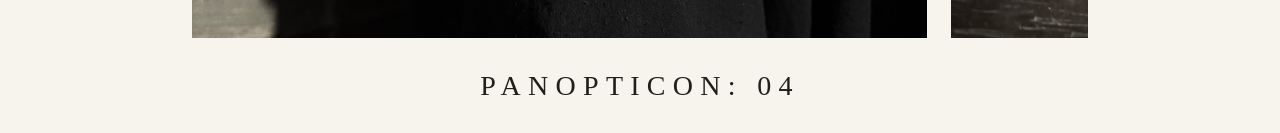
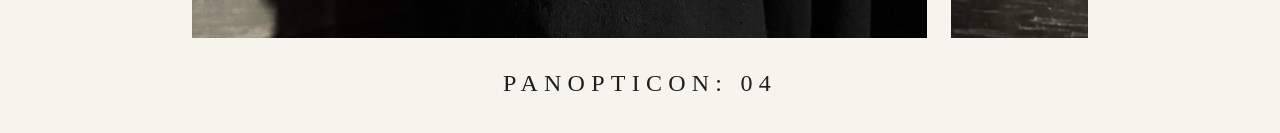
Before and after one commit to jordy9090/ukha-showroom, a Next.js app: page /piece/collection-02-piece-01 in a window 1280 px wide. Shown: the part 625-758 px from the top of the page. Built offline with nearby package versions, Linux system fonts and the light colour scheme.

Commit message:
Reduce collection artwork title size

```diff
--- a/src/app/globals.css
+++ b/src/app/globals.css
@@ -85,7 +85,7 @@ button {
 
 .ukha-piece-title {
   color: var(--foreground);
-  font-size: clamp(1rem, 2.5vw, 1.75rem);
+  font-size: clamp(0.9rem, 2.1vw, 1.5rem);
   font-weight: 400;
   letter-spacing: 0.26em;
   line-height: 1.15;
```
